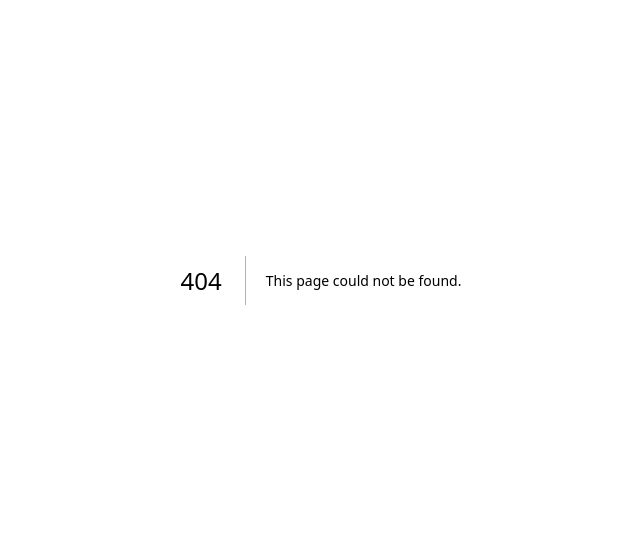
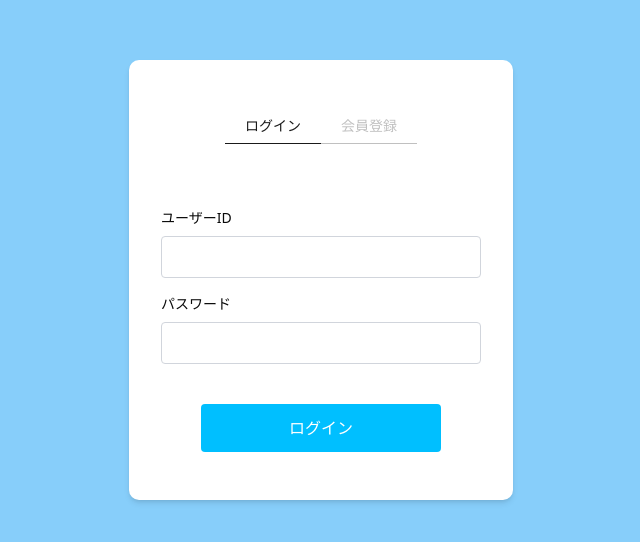
Before and after one commit to tsukuba-cojt/trackmate-front, a Next.js app: page /login in a window 1280 px wide. Before the commit this address had no page. Shown: the part 120-662 px from the top of the page, without its empty margins (319-959 px from the left). Built offline with nearby package versions, Linux system fonts and the light colour scheme.

Commit message:
loginページディレクトリの作成

```diff
--- /dev/null
+++ b/app/login/page.tsx
@@ -0,0 +1,57 @@
+"use client";
+import React from "react";
+import { useRouter } from "next/navigation";
+import TransitionButton from "@/components/transition";
+
+const LoginPage = () => {
+    const router = useRouter();
+    return (
+        <div className="flex items-center justify-center h-screen bg-theme-100">
+            <div className="bg-white p-8 rounded-lg shadow-md w-96">
+                <div className="px-8 py-2 mb-4">
+                    <TransitionButton
+                        leftText="ログイン"
+                        leftLink="/login"
+                        rightText="会員登録"
+                        rightLink="/register"
+                        focus="left"
+                    />
+                </div>
+                <form>
+                    <div className="mb-4">
+                        <label className="block text-sm font-medium mb-2" htmlFor="email">
+                        ユーザーID
+                        </label>
+                        <input
+                        type="email"
+                        id="email"
+                        className="w-full px-3 py-2 border border-gray-300 rounded focus:outline-none focus:ring-2 focus:ring-blue-500"
+                        required
+                        />
+                    </div>
+                    <div className="mb-6">
+                        <label className="block text-sm font-medium mb-2" htmlFor="password">
+                        パスワード
+                        </label>
+                        <input
+                        type="password"
+                        id="password"
+                        className="w-full px-3 py-2 border border-gray-300 rounded focus:outline-none focus:ring-2 focus:ring-blue-500"
+                        required
+                        />
+                    </div>
+                    <div className="flex items-center justify-center mb-4">
+                        <button
+                            type="submit"
+                            className="w-3/4 bg-theme-200 text-white mt-4 py-3 rounded hover:bg-blue-700 transition duration-200"
+                        >
+                            ログイン
+                        </button>
+                    </div>
+                </form>
+            </div>
+        </div>
+    );
+}
+
+export default LoginPage;
```
